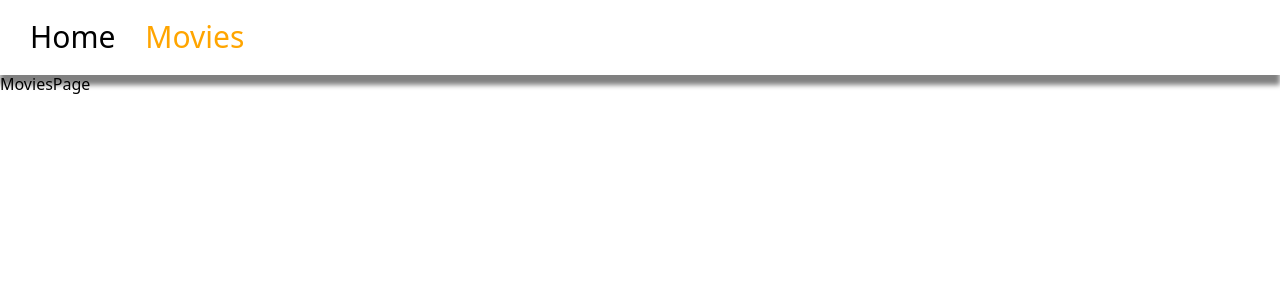
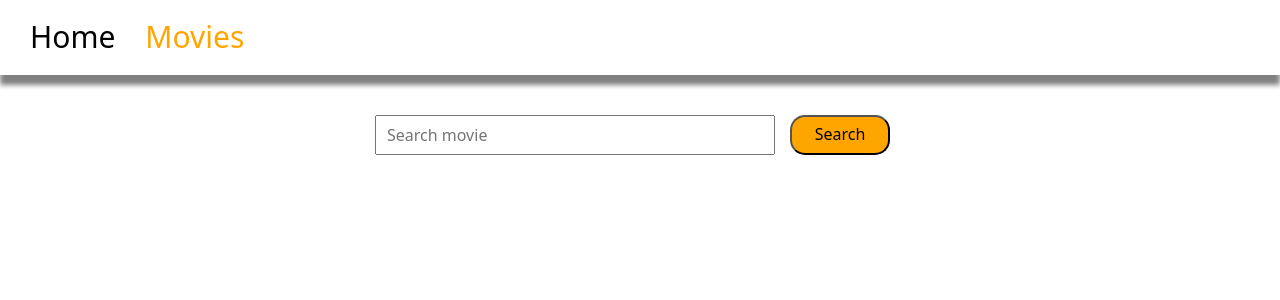
Before and after one commit to AJ-Andrzej/goit-react-hw-05, a React (Vite) app: page /movies in a window 1280 px wide. Shown: the top 300 px of the page. Built offline with nearby package versions, Linux system fonts and the light colour scheme.

Commit message:
add-go-back

```diff
--- a/package.json
+++ b/package.json
@@ -12,9 +12,11 @@
   "dependencies": {
     "axios": "^1.7.2",
     "clsx": "^2.1.1",
+    "formik": "^2.4.6",
     "modern-normalize": "^2.0.0",
     "react": "^18.2.0",
     "react-dom": "^18.2.0",
+    "react-hot-toast": "^2.4.1",
     "react-router-dom": "^6.23.1"
   },
   "devDependencies": {
--- a/src/api.js
+++ b/src/api.js
@@ -44,3 +44,14 @@ export const getMoviesReviews = async (id) => {
 
     return response.data
 }
+
+export const getFiltredMovies = async (filter) => {
+    const response = await axios.get(`${baseUrl}/search/movie`, {
+        params: { query: `${filter}` },
+        headers: {
+            accept: 'application/json',
+            Authorization: `${apiKey}`,
+  }
+    })
+    return response.data
+}
--- a/src/components/MovieList/MovieList.jsx
+++ b/src/components/MovieList/MovieList.jsx
@@ -1,13 +1,17 @@
 import { Link, useLocation } from 'react-router-dom';
 import css from './MovieList.module.css'
 
-export default function MovieList({ movies }) {
+export default function MovieList({ movies, location }) {
     return (
         <ul className={css.wrapper}>
             {movies.map(({id, title, poster_path}) => (
                 <li key={id}>
 
-                    <Link to={`/movies/${id}`} className={css.card}>
+                    <Link
+                        to={`/movies/${id}`}
+                        className={css.card}
+                        state={location}
+                    >
                         <img src={`https://image.tmdb.org/t/p/w185${poster_path}`} alt={`${title} poster`} />
                         <p>{title}</p>
                     </Link>
--- a/src/components/MovieReviews/MovieReviews.jsx
+++ b/src/components/MovieReviews/MovieReviews.jsx
@@ -1,7 +1,9 @@
 import { useEffect, useState } from 'react'
 import css from './MovieReviews.module.css'
 import { useParams } from "react-router-dom";
-import {getMoviesReviews} from '../../api'
+import { getMoviesReviews } from '../../api'
+
+
 
 export default function MovieReviews() {
 
--- /dev/null
+++ b/src/components/SearchBar/SearchBar.jsx
@@ -0,0 +1,49 @@
+import { Field, Form, Formik } from 'formik';
+import toast, { Toaster } from 'react-hot-toast'
+import css from './SearchBar.module.css'
+
+export default function SearchBar({onSubmit}) {
+
+    const handleSubmit = (values, actions) => {
+        if (values.query.trim() ==="") {
+            toast.error("Fill the search field")
+        }
+
+
+        onSubmit(values.query.trim())
+        actions.resetForm()
+    }
+
+    return (
+        <Formik
+            initialValues={{ query: "" }}
+            onSubmit={handleSubmit}
+        >
+            <Form className={css.form}>
+                <Field
+                    className={css.input}
+                    type="text"
+                    name="query"
+                    autoComplete="off"
+                    placeholder="Search movie">
+                </Field>
+                <button
+                    className={css.btn}
+                    type="submit">Search</button>
+                <div><Toaster
+                        position="top-center"
+                        toastOptions={{
+                            duration: 5000,
+                            style: {
+                                marginTop: "160px",
+                                background: '#363636',
+                                color: '#fff',
+                            },
+                        }}
+                    />
+                    </div>
+            </Form>
+        </Formik>
+
+    )
+}
--- /dev/null
+++ b/src/components/SearchBar/SearchBar.module.css
@@ -0,0 +1,19 @@
+.form{
+    margin: 40px auto 20px auto;
+    display: flex;
+    text-align: center;
+    justify-content: center;
+    gap: 15px;
+}
+
+.input {
+    height: 40px;
+    width: 400px;
+    padding: 10px;
+}
+
+.btn{
+    background-color: orange;
+    border-radius: 15px;
+    width: 100px;
+}
--- a/src/pages/HomePage/HomePage.jsx
+++ b/src/pages/HomePage/HomePage.jsx
@@ -1,11 +1,13 @@
 import { getTrendingMovies } from '../../api'
 import { useEffect, useState } from 'react'
+import { useLocation } from 'react-router-dom'
 import MovieList from '../../components/MovieList/MovieList'
 import css from './HomePage.module.css'
 
 
 export default function HomePage() {
     const [movies, setMovies] = useState([])
+    const location = useLocation()
 
         useEffect(() => {
 
@@ -26,7 +28,7 @@ export default function HomePage() {
     return (
         <>
             <h1 className={css.title}>Trending Movies</h1>
-            <MovieList movies={movies} />
+            <MovieList movies={movies} location={location}/>
         </>
 
       )
--- a/src/pages/MovieDetailsPage/MovieDetailsPage.jsx
+++ b/src/pages/MovieDetailsPage/MovieDetailsPage.jsx
@@ -1,11 +1,20 @@
-import { useParams, NavLink, Outlet } from "react-router-dom";
-import { useEffect, useState } from 'react'
+import { useParams, NavLink, Outlet, Link, useLocation } from "react-router-dom";
+import { useEffect, useState, useRef,  Suspense} from 'react'
 import { getgMovieById } from '../../api'
 import css from './MovieDetailsPage.module.css'
+import clsx from 'clsx'
+
+
+const getLinkClass = ({ isActive }) => {
+    return clsx(css.link, isActive && css.acitve)
+}
+
 
 export default function MovieDetailsPage() {
     const [movie, setMovie] = useState(null)
     const { movieId } = useParams()
+    const location = useLocation()
+    const backLinkRef = useRef(location.state ?? '/movies');
 
         useEffect(() => {
 
@@ -27,6 +36,13 @@ export default function MovieDetailsPage() {
 
     return (
         <>
+
+            <Link
+                className={css.back}
+                to={backLinkRef.current}
+            >
+                    Go Back
+            </Link>
             {movie && <div className={css.info}>
 
             <div className={css.baseWrapper}>
@@ -42,12 +58,15 @@ export default function MovieDetailsPage() {
             </div>
             <div className={css.additional}>
                 <p className={css.text}>Additional infomation </p>
-                <div className={css.link}>
-                    <NavLink to="cast">Cast</NavLink>
-                    <NavLink to="reviews">Reviews</NavLink>
+                <div className={css.nav}>
+                    <NavLink className={getLinkClass} to="cast">Cast</NavLink>
+                    <NavLink className={getLinkClass} to="reviews">Reviews</NavLink>
                 </div>
                 </div>
-                <Outlet />
+                <Suspense fallback={<div>Loading...</div>}>
+                     <Outlet />
+                </Suspense>
+
         </div>}
         </>
     )
--- a/src/pages/MovieDetailsPage/MovieDetailsPage.module.css
+++ b/src/pages/MovieDetailsPage/MovieDetailsPage.module.css
@@ -1,5 +1,5 @@
 .info{
-    margin-top: 30px;
+    margin-top: 20px;
     padding: 20px;
 }
 .baseWrapper{
@@ -34,9 +34,37 @@
     border-bottom: 1px solid grey;
     padding-bottom: 15px;
 }
-.link{
+.nav{
     display: flex;
     gap: 15px;
     font-size: 20px;
     font-size: 20px;
 }
+
+.link{
+    border-radius: 20px;
+    background-color: grey;
+    text-align: center;
+    color: black;
+    width: 100px;
+    font-weight: 500;
+    text-decoration: none;
+}
+
+.acitve{
+    background-color: orange;
+}
+
+.back{
+    display: block;
+    text-align: center;
+    margin: 40px 0 0 20px;
+    width: 200px;
+    background-color: orange;
+    border-radius: 15px;
+    border: none;
+    font-size: 30px;
+    text-decoration: none;
+    color: black;
+    font-weight: 500;
+}
--- a/src/pages/MoviesPage/MoviesPage.jsx
+++ b/src/pages/MoviesPage/MoviesPage.jsx
@@ -1,5 +1,41 @@
+import { useLocation, useSearchParams } from 'react-router-dom'
+import SearchBar from '../../components/SearchBar/SearchBar'
+import { useEffect, useState } from 'react';
+import { getFiltredMovies } from '../../api'
+import MovieList from '../../components/MovieList/MovieList'
+
 export default function MoviesPage() {
+    const [searchParam, setSearchParam] = useSearchParams()
+    const [movies, setMovies] = useState([])
+    const userFilter = searchParam.get('query') ?? '';
+    const location = useLocation()
+    const addParams = newQuery => {
+        searchParam.set('query', newQuery)
+        setSearchParam(searchParam)
+    }
+
+    useEffect(() => {
+
+            if (userFilter.trim() === "") return
+
+            async function fethMovies() {
+            try {
+                const dataMovies = await getFiltredMovies(userFilter)
+                setMovies(dataMovies.results)
+            }
+            catch (err){
+            console.log(err);
+        }
+        }
+        fethMovies()
+
+    }, [userFilter]);
+
     return (
-        <p>MoviesPage</p>
+        <>
+            <SearchBar onSubmit={addParams} />
+            <MovieList movies={movies} location={location} />
+        </>
+
     )
 }
```
Also changed, not shown: 1 other file (tests, documents, lock files or other folders).
